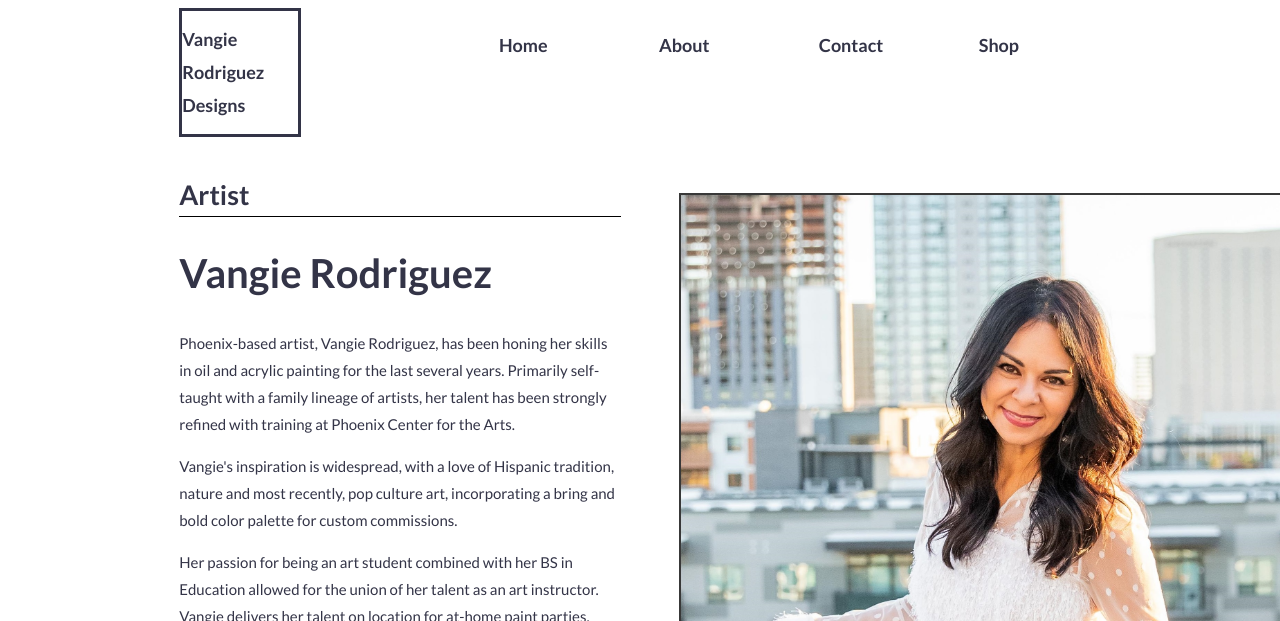
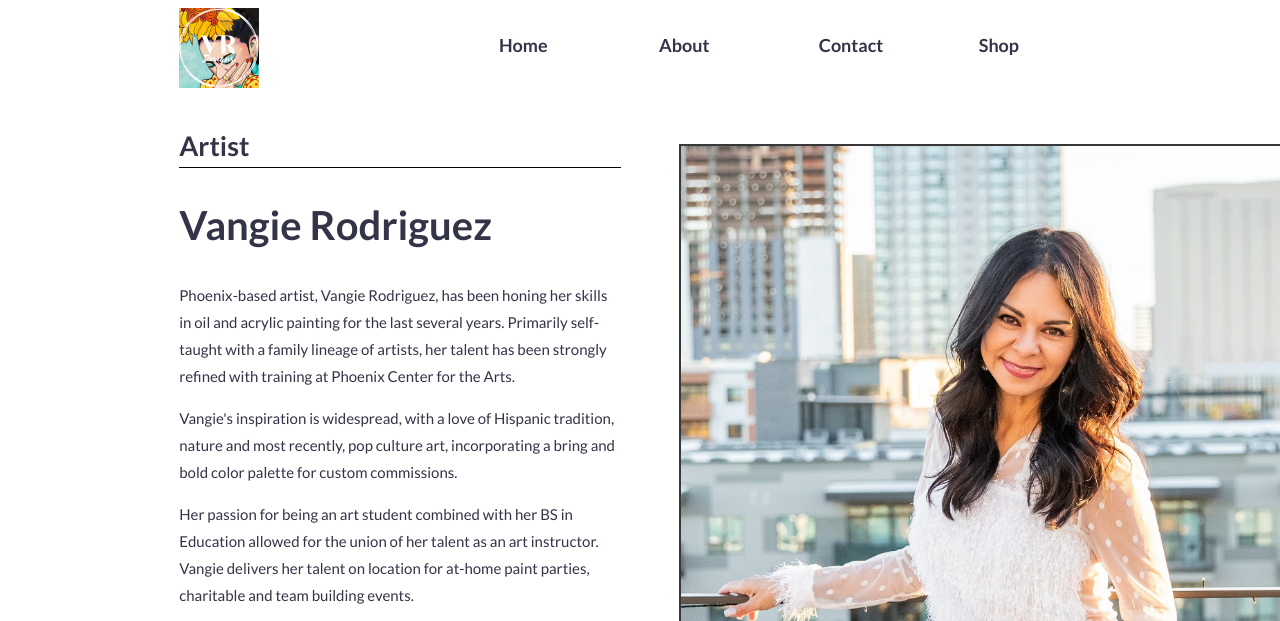
Before and after one commit to benwallace5/Vangie-Rodriguez-Designs-Website, a plain HTML site: page about.html in a window 1280 px wide. Shown: the top 621 px of the page. Drawn offline with Linux system fonts and the light colour scheme.

Commit message:
Updated logo
Updated logo on index and about pages.

```diff
--- a/about.html
+++ b/about.html
@@ -10,11 +10,7 @@
     <div class="row" style="background-color: white">
 
       <div class="col-2">
-        <div class="logoContainer">
-          <h4 class="logo"> Vangie </h4>
-          <h4 class="logo"> Rodriguez </h4>
-          <h4 class="logo"> Designs </h4>
-        </div>
+          <img src="images/logo.PNG" alt="VR Designs" class="logo">
       </div>
 
       <div class="col-2"> </div>
--- a/css/simple-grid.css
+++ b/css/simple-grid.css
@@ -65,13 +65,10 @@ p.about{
   }
 
   .logo{
-    line-height: .5;
-    text-align: left;
+    height: 10%;
 
   }
-  .logoContainer{
-    border-style: solid;
-  }
+
 
   .learnmore{
     text-align:center;
```
Also changed, not shown: index.html (+1 -5 lines), images/logo.PNG (added).
